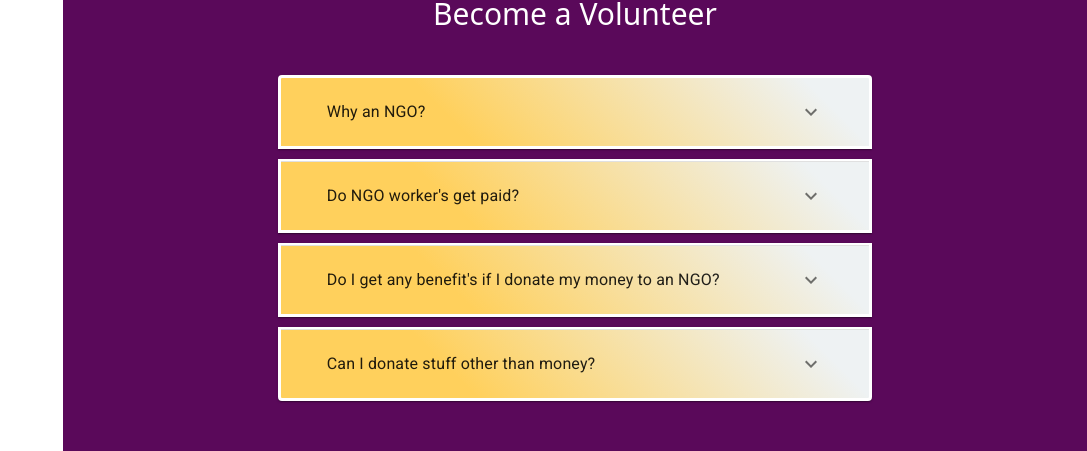
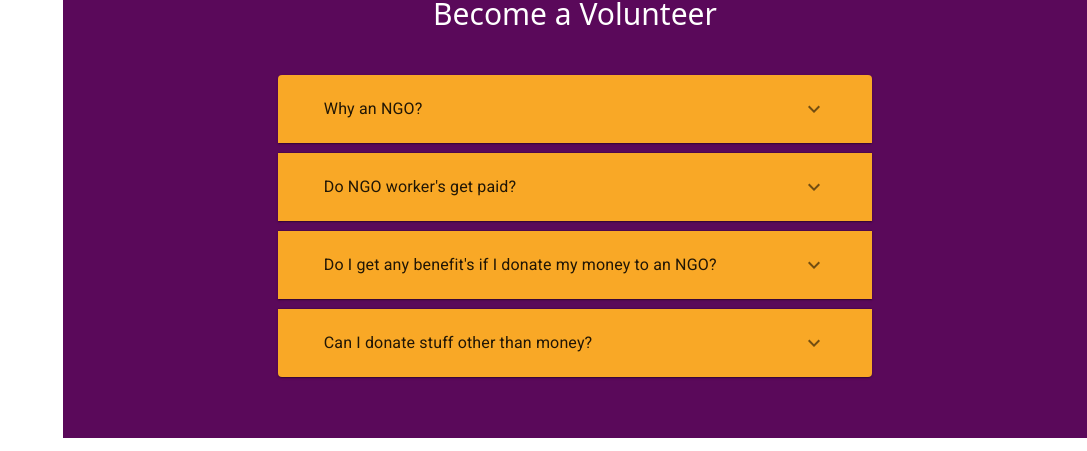
Before and after one commit to ParthJain247/Saksham-, a React (Create React App) app: page /WhySaksham in a window 1280 px wide. Shown: the part 2040-2491 px from the top of the page, without its empty margins (193-1280 px from the left). Built offline with nearby package versions, Linux system fonts and the light colour scheme.

Commit message:
made a few style changes.

```diff
--- a/src/Components/ContactUsForm.js
+++ b/src/Components/ContactUsForm.js
@@ -102,7 +102,7 @@ const ContactUsForm = () => {
                                             aria-label="minimum height"
                                             minRows={6}
                                             placeholder="Message"
-                                            style={{ width: '70%' }}
+                                            style={{ width: '70%', backgroundColor: '#ffd05c' }}
                                             onChange={e => setMessage(e.target.value)}
                                         />
                                     </div>
--- a/src/Components/components/WeNeedYou.css
+++ b/src/Components/components/WeNeedYou.css
@@ -2,6 +2,11 @@
     padding: 5% 20%;
     color: white;
     /* background-color: rgb(39, 9, 95); */
+}
+
+.MuiAccordion-root{
+    background-color: blueviolet;
+    color: white;
 }
 
 .weNeedYouHeading{
--- a/src/Components/components/WeNeedYou.js
+++ b/src/Components/components/WeNeedYou.js
@@ -9,10 +9,9 @@ import { createStyles, makeStyles } from '@mui/styles';
 import './WeNeedYou.css'
 import React, { useState } from 'react';
 
-const useStyles = makeStyles({
+const useStyles = makeStyles((theme) => ({
     root: {
-        background: "linear-gradient(45deg, #ffd05c 30%, #eef2f3 90%)",
-        border: "3px solid white",
+        background: "linear-gradient(45deg, #F9A826 30%, #F9A826 90%)",
         color: 'white',
         borderRadius: "50px",
         height: "auto",
@@ -21,7 +20,7 @@ const useStyles = makeStyles({
         fontSize: '25px',
     },
 
-});
+}));
 
 
 
```
